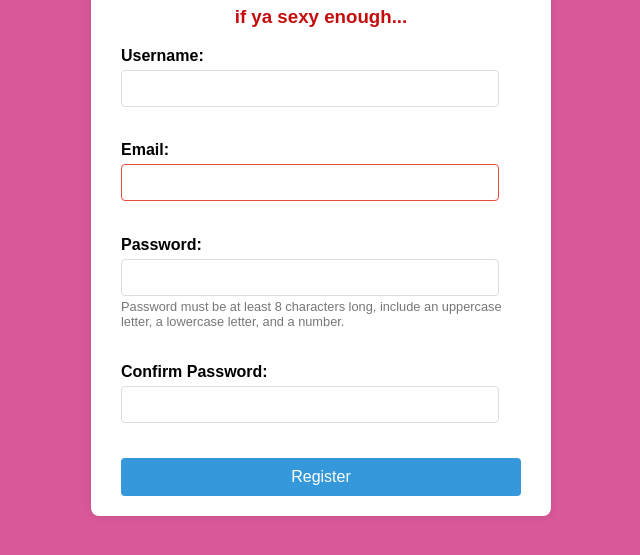
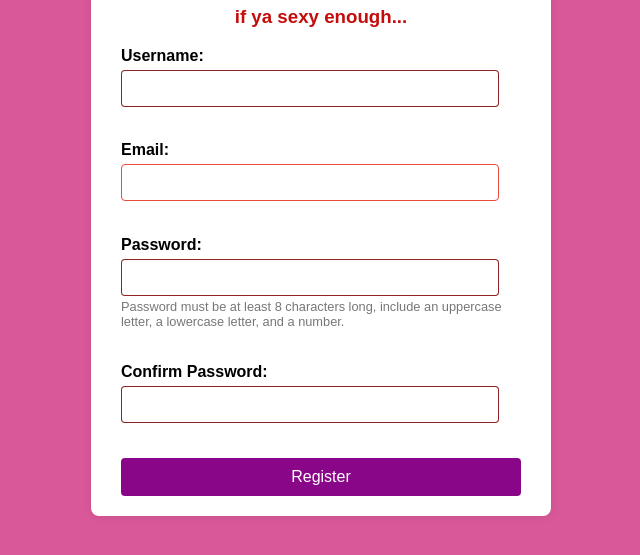
Before and after one commit to kaylaknight385/Mod5lab2, a plain HTML site: page index.html in a window 1280 px wide. Shown: the part 189-744 px from the top of the page, without its empty margins (319-959 px from the left). Drawn offline with Linux system fonts and the light colour scheme.

Commit message:
quick commit before turn in

```diff
--- a/style.css
+++ b/style.css
@@ -41,7 +41,7 @@ h3 {
 .form-group input[type="password"] {
   width: calc(100% - 22px); /* Account for padding and border */
   padding: 10px;
-  border: 1px solid #ddd;
+  border: 1px solid #830909e5;
   border-radius: 4px;
   box-sizing: border-box; /* Makes width calculation easier */
 }
@@ -69,7 +69,7 @@ h3 {
 button[type="submit"] {
   width: 100%;
   padding: 10px;
-  background-color: #3498db;
+  background-color: #8a0688;
   color: white;
   border: none;
   border-radius: 4px;
@@ -78,5 +78,5 @@ button[type="submit"] {
 }
 
 button[type="submit"]:hover {
-  background-color: #2980b9;
+  background-color: #670d5c;
 }
```
